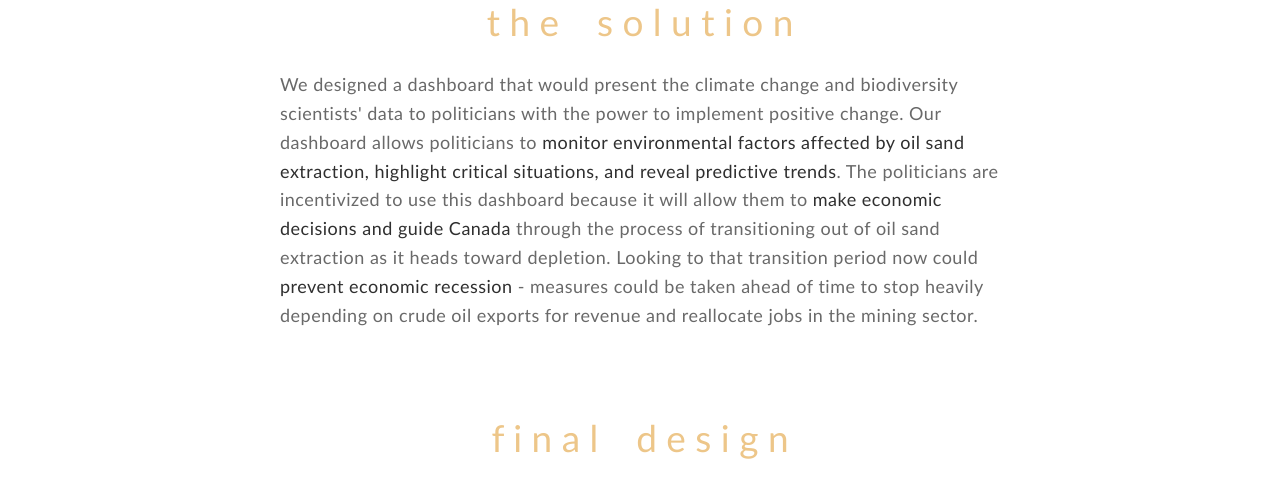
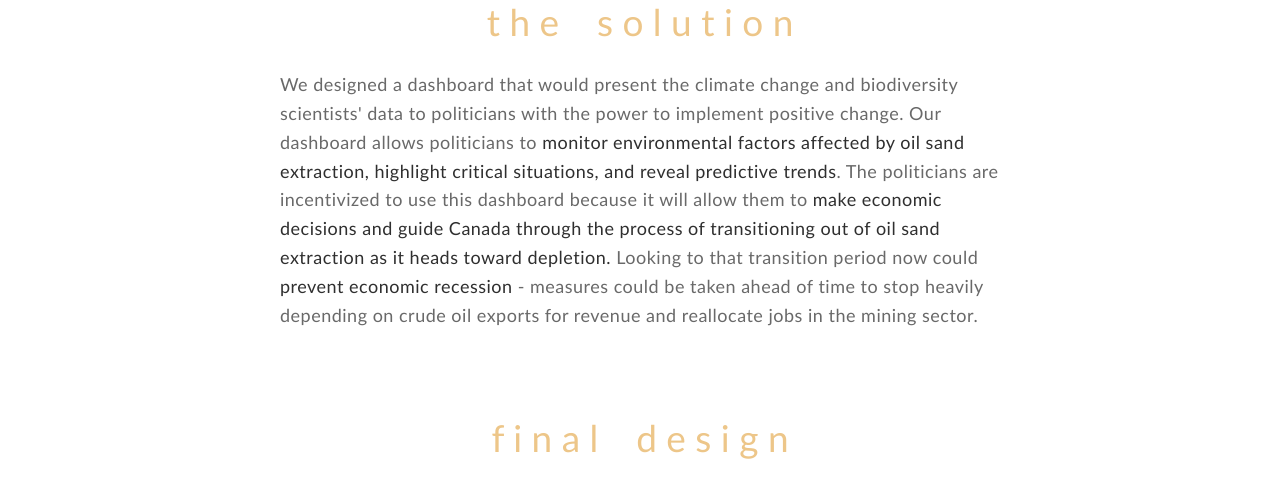
Before and after one commit to mikax145/mikax145.github.io, a plain HTML site: page dashboard.html in a window 1280 px wide. Shown: the part 4073-4551 px from the top of the page. Drawn offline with nearby package versions, Linux system fonts and the light colour scheme.

Commit message:
Dashboard

```diff
--- a/dashboard.html
+++ b/dashboard.html
@@ -238,7 +238,7 @@
                     <h3>t h e &nbsp;&nbsp;&nbsp;s o l u t i o n</h3>
 
                    <p>
-                       We designed a dashboard that would present the climate change and biodiversity scientists' data to politicians with the power to implement positive change. Our dashboard allows politicians to <b>monitor environmental factors affected by oil sand extraction, highlight critical situations, and reveal predictive trends</b>. The politicians are incentivized to use this dashboard because it will allow them to <b>make economic decisions and guide Canada</b> through the process of transitioning out of oil sand extraction as it heads toward depletion. Looking to that transition period now could <b>prevent economic recession</b> - measures could be taken ahead of time to stop heavily depending on crude oil exports for revenue and reallocate jobs in the mining sector.
+                       We designed a dashboard that would present the climate change and biodiversity scientists' data to politicians with the power to implement positive change. Our dashboard allows politicians to <b>monitor environmental factors affected by oil sand extraction, highlight critical situations, and reveal predictive trends</b>. The politicians are incentivized to use this dashboard because it will allow them to <b>make economic decisions and guide Canada through the process of transitioning out of oil sand extraction as it heads toward depletion.</b> Looking to that transition period now could <b>prevent economic recession</b> - measures could be taken ahead of time to stop heavily depending on crude oil exports for revenue and reallocate jobs in the mining sector.
                    </p>
 
                 </section>
```
